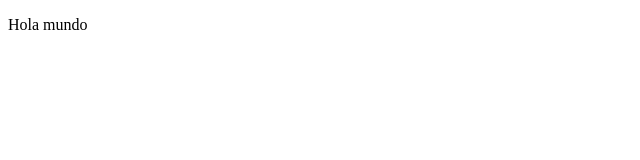
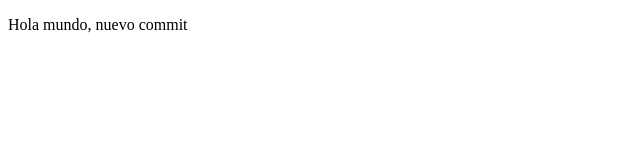
Before and after one commit to Angie3x/Proyecto_1, a plain HTML site: page Proyecto/clase910/index.html in a window 1280 px wide. Shown: the whole page, without its empty margins (0-640 px from the left). Drawn offline with Linux system fonts and the light colour scheme.

Commit message:
commit 2

```diff
--- a/Proyecto/clase910/index.html
+++ b/Proyecto/clase910/index.html
@@ -6,6 +6,6 @@
     <title>Document</title>
 </head>
 <body>
-    <p>Hola mundo</p>
+    <p>Hola mundo, nuevo commit</p>
 </body>
 </html>
```
